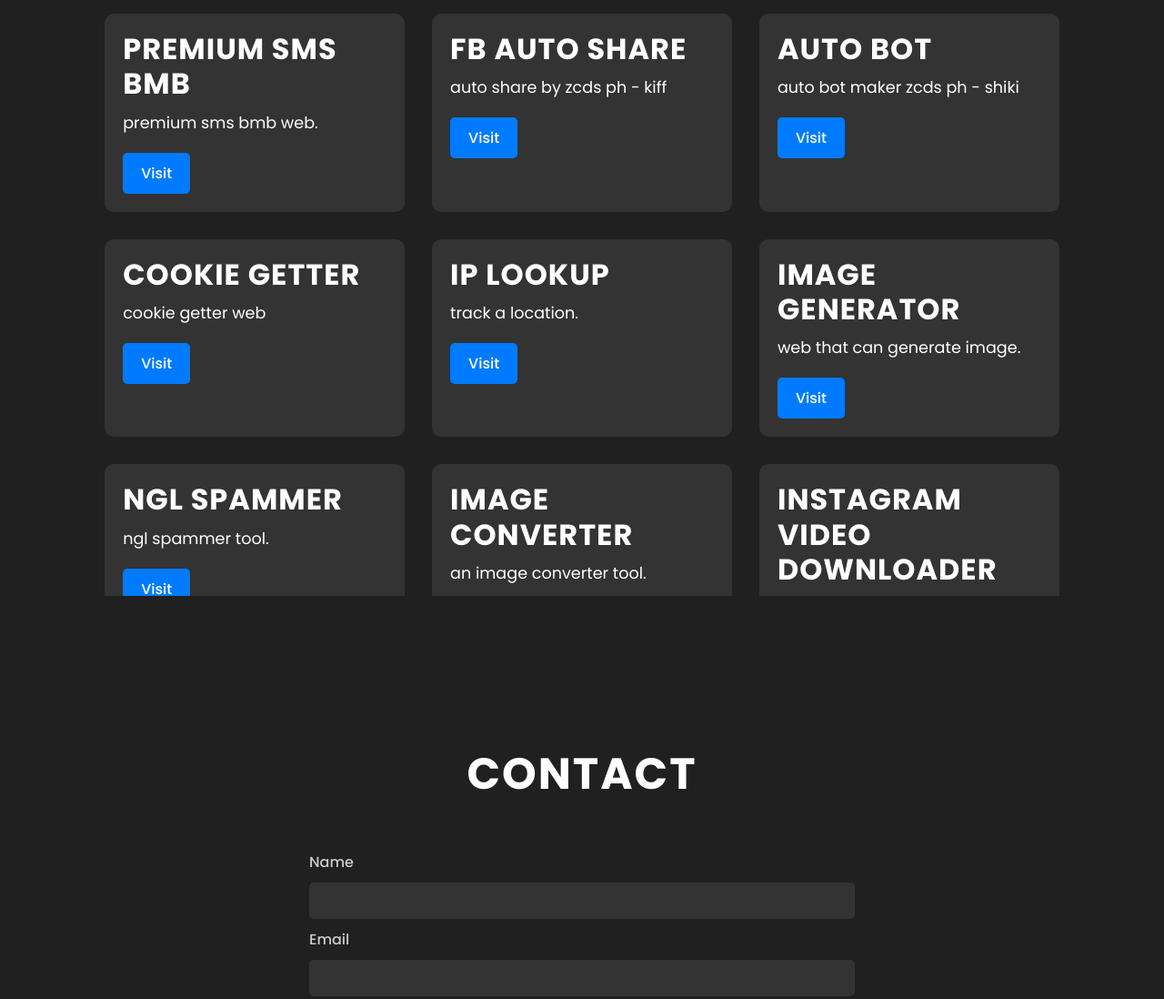
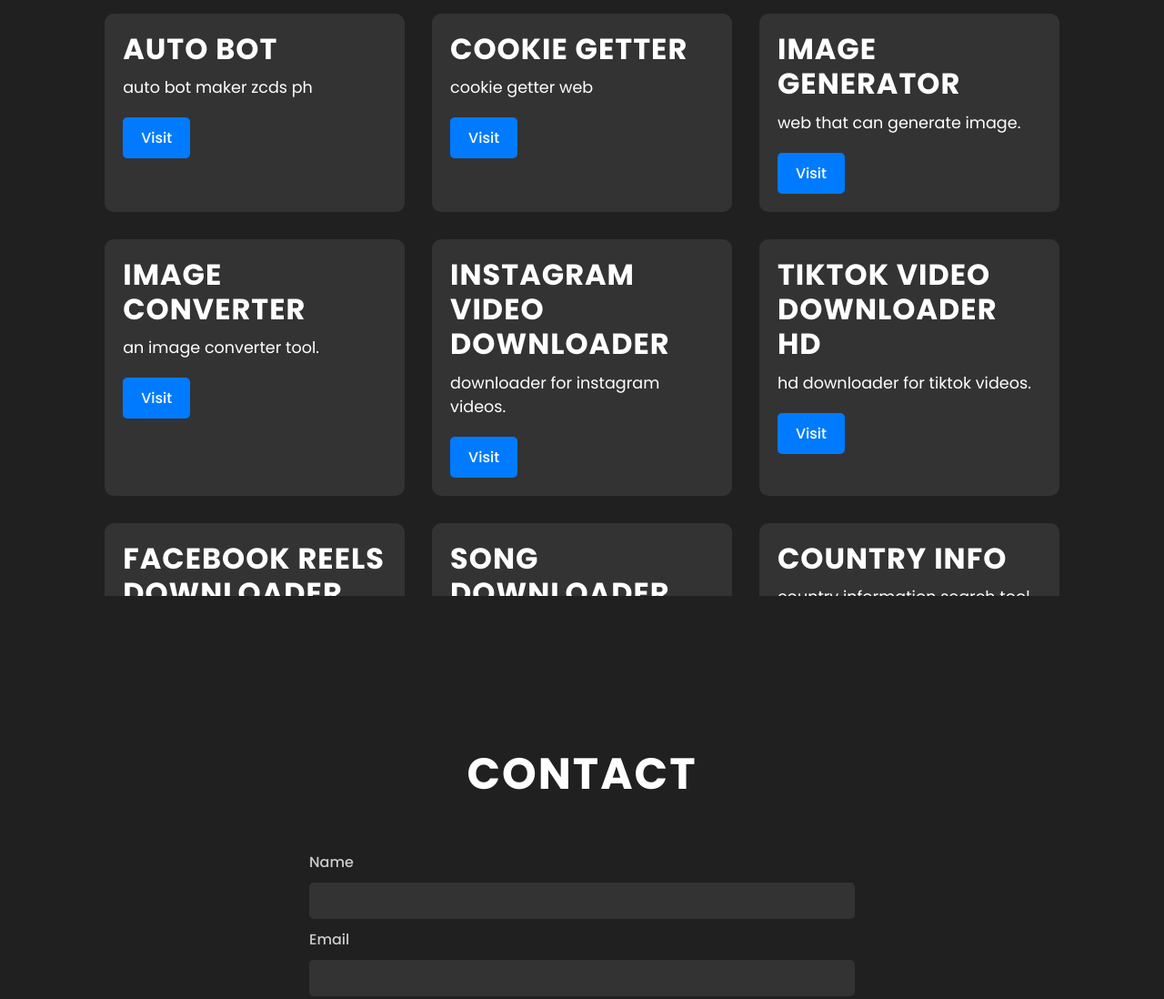
Before and after one commit to ZCDSPH/WEBS, a website: page public/index.html in a window 1280 px wide. Shown: the part 1640-2738 px from the top of the page at 91% size. Drawn offline with Linux system fonts and the light colour scheme.

Commit message:
Update index.html

```diff
--- a/public/index.html
+++ b/public/index.html
@@ -52,24 +52,10 @@
         <h2 class="heading">Web List</h2>
 
         <div class="web-list-container">
-            <div class="web-box">
-                <h3 class="web-title">PREMIUM SMS BMB</h3>
-                <p class="web-desc"> premium sms bmb web.</p>
-
-                <a href="https://bmbspam.replit.app/" target="_blank" class="btn">Visit</a>
-            </div>
-
-            <div class="web-box">
-                <h3 class="web-title">FB AUTO SHARE</h3>
-                <p class="web-desc"> AUTO SHARE BY ZCDS PH - KIFF</p>
-
-                <a href="https://facebookshare-edc8.onrender.com/" target="_blank" class="btn">Visit</a>
-            </div>
-
 
               <div class="web-box">
                   <h3 class="web-title">AUTO BOT</h3>
-                  <p class="web-desc">AUTO BOT MAKER ZCDS PH - SHIKI</p>
+                  <p class="web-desc">AUTO BOT MAKER ZCDS PH</p>
 
                   <a href="https://autobotv2-uwtr.onrender.com" target="_blank" class="btn">Visit</a>
               </div>
@@ -83,24 +69,10 @@
             </div>
 
             <div class="web-box">
-                <h3 class="web-title">IP LOOKUP</h3>
-                <p class="web-desc">track a location.</p>
-
-                <a href="https://iplookup-9hjm.onrender.com/" target="_blank" class="btn">Visit</a>
-            </div>
-
-            <div class="web-box">
                 <h3 class="web-title">IMAGE GENERATOR</h3>
                 <p class="web-desc">web that can generate image.</p>
 
                 <a href="https://imagegenerator.glitch.me/" target="_blank" class="btn">Visit</a>
-            </div>
-
-            <div class="web-box">
-                <h3 class="web-title">NGL SPAMMER</h3>
-                <p class="web-desc">NGL SPAMMER TOOL.</p>
-
-                <a href="https://nglspam.replit.app/" target="_blank" class="btn">Visit</a>
             </div>
 
             <div class="web-box">
@@ -152,12 +124,6 @@
                 <a href="https://bibleversegenerator.glitch.me/" target="_blank" class="btn">Visit</a>
             </div>
 
-            <div class="web-box">
-                <h3 class="web-title">RANDOM QUOTES</h3>
-                <p class="web-desc">RANDOM QUOTES GENERATOR.</p>
-
-                <a href="https://randomquotes-yj0q.onrender.com/" target="_blank" class="btn">Visit</a>
-            </div>
 
             <div class="web-box">
                 <h3 class="web-title">RANDOM SHAWTY</h3>
```
